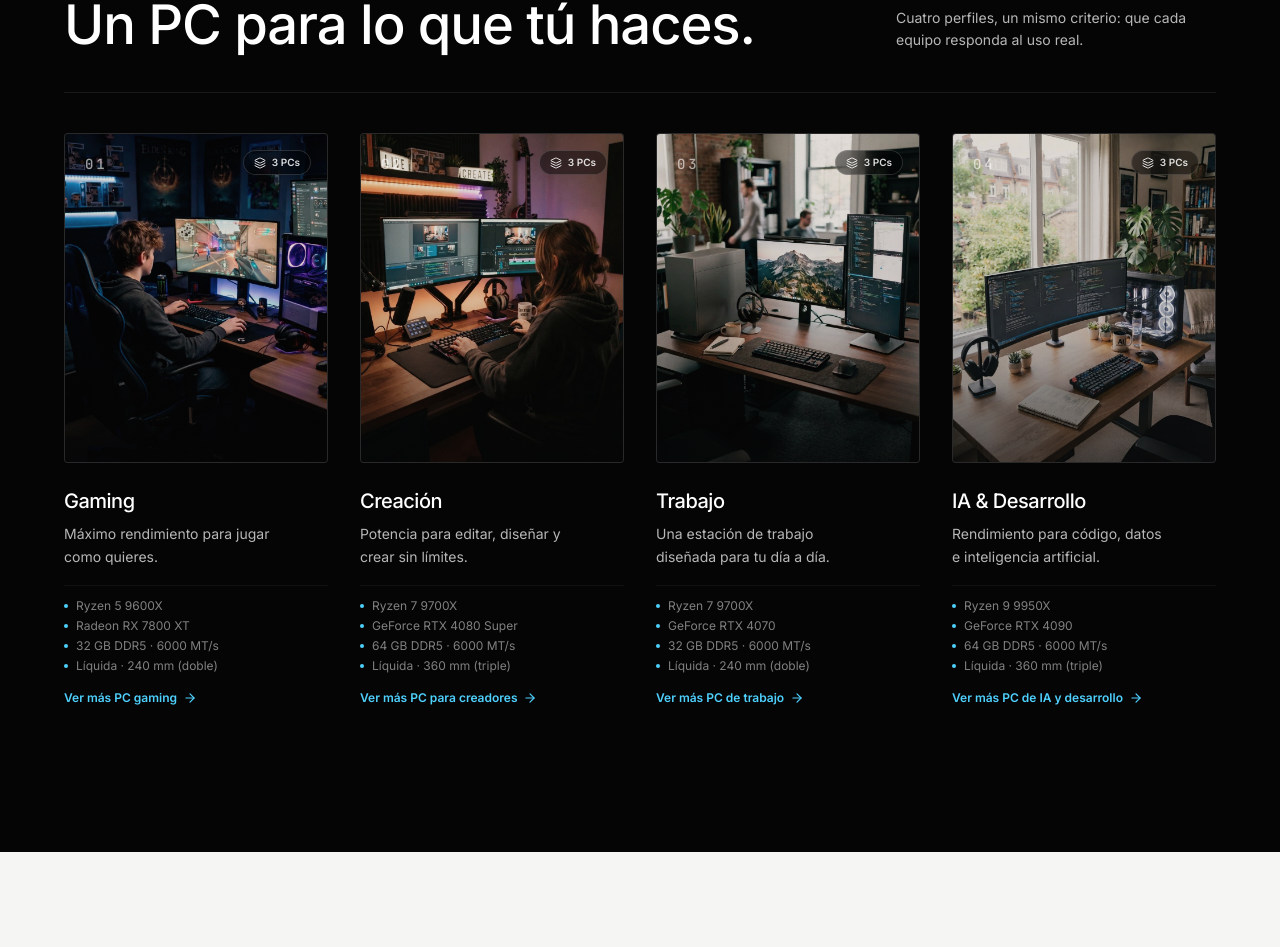
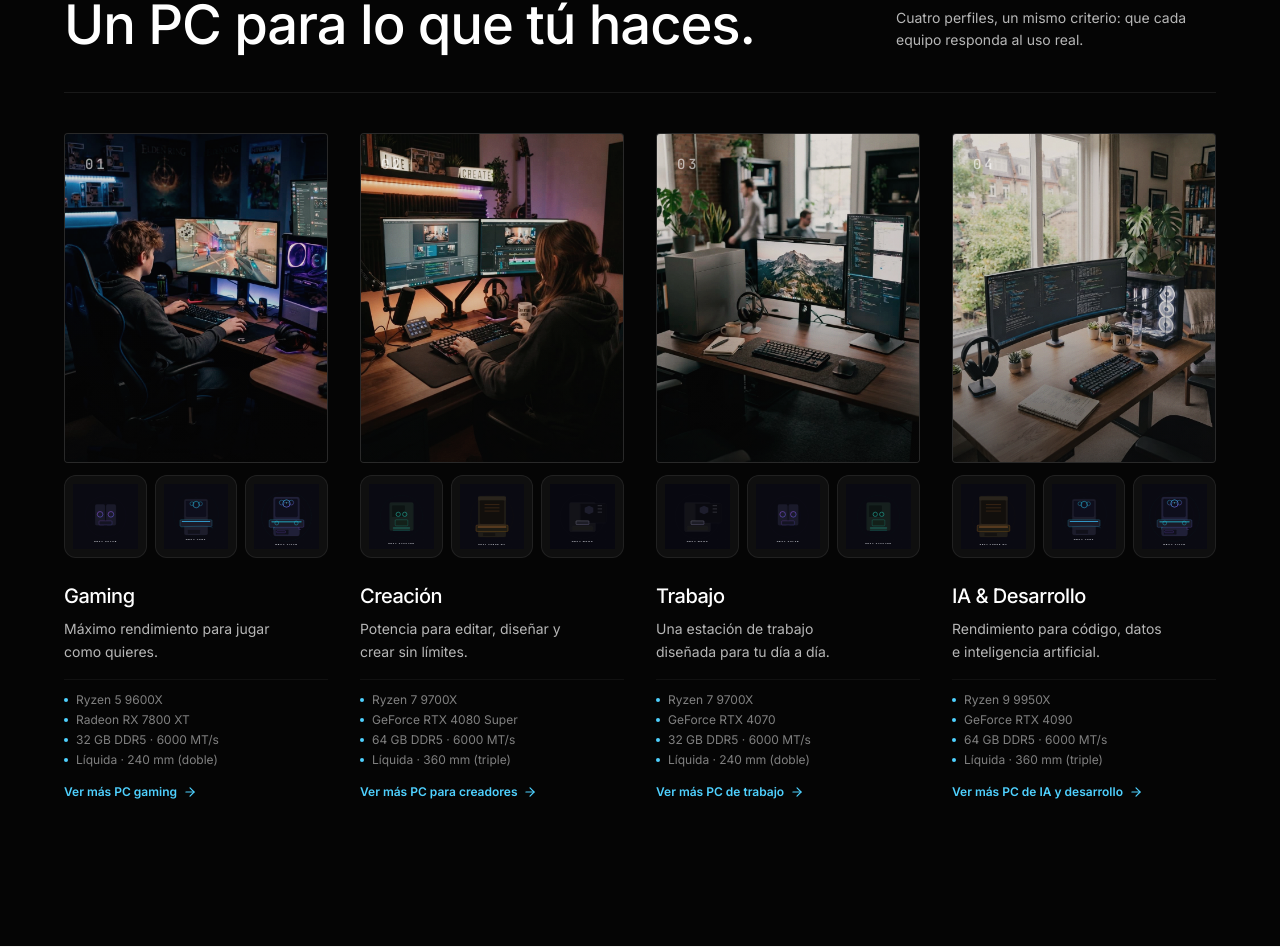
Before and after one commit to Nearcinho/pc-lab, a Next.js app: page / in a window 1280 px wide. Shown: the part 2271-3218 px from the top of the page. Built offline with nearby package versions, Linux system fonts and the light colour scheme.

Commit message:
Casos de uso: tira permanente y visible con los 3 PCs preconfigurados bajo cada tarjeta

```diff
--- a/src/components/home/use-cases.tsx
+++ b/src/components/home/use-cases.tsx
@@ -4,7 +4,7 @@
 import Image from "next/image";
 import Link from "next/link";
 import { motion, useReducedMotion } from "framer-motion";
-import { ArrowRight, Layers } from "lucide-react";
+import { ArrowRight } from "lucide-react";
 import { asset } from "@/lib/base";
 import { PROFILES, UseCase } from "@/lib/profiles";
 import { partById } from "@/lib/parts";
@@ -130,25 +130,23 @@
                   <span className="absolute left-5 top-5 font-mono text-sm font-medium tracking-[0.2em] text-white/60">
                     {uc.n}
                   </span>
-                  {/* Contador de PCs preconfigurados: siempre visible */}
-                  <span className="absolute right-4 top-4 flex items-center gap-1.5 rounded-full border border-white/15 bg-black/45 px-2.5 py-1 text-[10px] font-semibold text-white/85 backdrop-blur-sm">
-                    <Layers className="size-3" aria-hidden />
-                    {prebuilds.length} PCs
-                  </span>
-                  {/* Preview de los builds: se revela al hover */}
-                  <div
-                    className="absolute inset-x-3 bottom-3 flex translate-y-3 items-end justify-center gap-2 opacity-0 transition-all duration-500 ease-out group-hover:translate-y-0 group-hover:opacity-100"
-                    aria-hidden
-                  >
-                    {prebuilds.map((b) => (
-                      <span
-                        key={b.name + uc.n}
-                        className="relative block aspect-square w-1/3 max-w-20 overflow-hidden rounded-lg border border-white/15 bg-black/50 backdrop-blur-sm"
-                      >
-                        <Image src={b.image} alt="" fill sizes="80px" className="object-contain p-1.5" />
-                      </span>
-                    ))}
-                  </div>
+                </div>
+                {/* Los PCs preconfigurados de la categoría, siempre visibles */}
+                <div className="mt-3 grid grid-cols-3 gap-2">
+                  {prebuilds.map((b) => (
+                    <div
+                      key={b.name + uc.n}
+                      className="relative aspect-square overflow-hidden rounded-xl border border-border bg-surface/60 transition-all duration-300 group-hover:border-brand/35 group-hover:bg-surface"
+                    >
+                      <Image
+                        src={b.image}
+                        alt={`PC ${b.name}`}
+                        fill
+                        sizes="(max-width: 640px) 30vw, 10vw"
+                        className="object-contain p-2 transition-transform duration-500 group-hover:scale-[1.06]"
+                      />
+                    </div>
+                  ))}
                 </div>
                 <div className="mt-6">
                   <h3 className="font-display text-xl font-medium tracking-tight">{uc.title}</h3>
```
